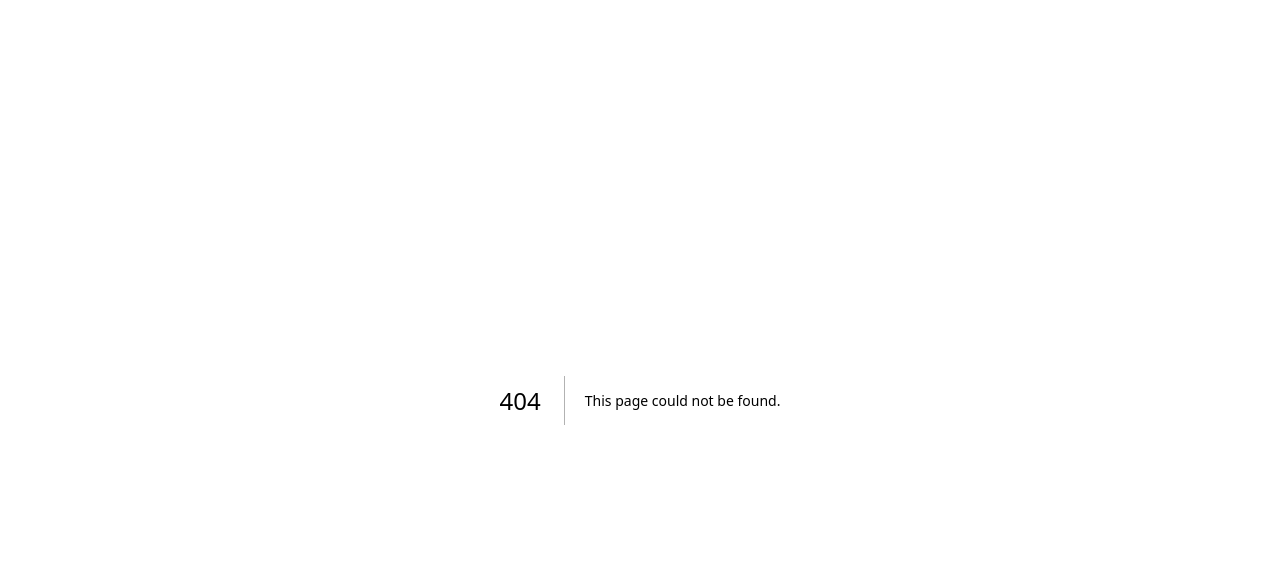
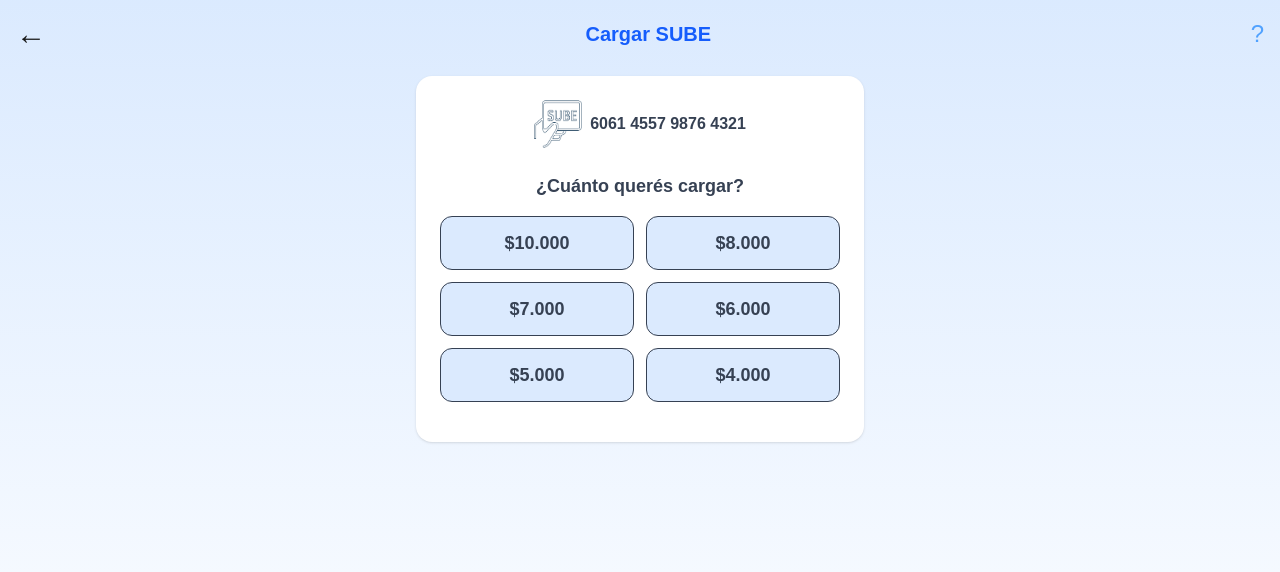
Before and after one commit to ramollino912/wallet-frontend, a Next.js app: page /cargar-sube in a window 1280 px wide. Before the commit this address had no page. Shown: the top 572 px of the page. Built offline with nearby package versions, Linux system fonts and the light colour scheme.

Commit message:
cargar sube

```diff
--- /dev/null
+++ b/pages/cargar-sube.js
@@ -0,0 +1,96 @@
+import { useState } from 'react';
+import { useRouter } from 'next/router';
+
+export default function CargarSube() {
+  const router = useRouter();
+  const [monto, setMonto] = useState('');
+  const [mensaje, setMensaje] = useState('');
+  const [error, setError] = useState('');
+  const [procesando, setProcesando] = useState(false);
+
+  const montos = [10000, 8000, 7000, 6000, 5000, 4000];
+
+  const handlePagar = async () => {
+    setError('');
+    setMensaje('');
+    setProcesando(true);
+
+    try {
+      const token = localStorage.getItem('token') || '1234';
+
+      const res = await fetch('https://wallet-simulator.onrender.com/api/recharge', {
+        method: 'POST',
+        headers: {
+          'Content-Type': 'application/json',
+          Authorization: `Bearer ${token}`,
+        },
+        body: JSON.stringify({ amount: parseFloat(monto) }),
+      });
+
+      const data = await res.json();
+      if (res.ok) {
+        setMensaje(`✅ Cargaste $${Number(monto).toLocaleString('es-AR')} a tu SUBE`);
+        setMonto('');
+      } else {
+        setError(data.error || 'Error al cargar SUBE');
+      }
+    } catch (err) {
+      console.error(err);
+      setError('Error al conectar con el servidor');
+    }
+
+    setProcesando(false);
+  };
+
+  return (
+    <main className="min-h-screen bg-gradient-to-b from-blue-100 to-white flex flex-col items-center p-4">
+      <header className="w-full flex justify-between items-center mb-6">
+        <button onClick={() => router.push('/')} className="text-3xl">←</button>
+        <h1 className="text-xl font-bold text-blue-600">Cargar SUBE</h1>
+        <button className="text-blue-400 text-2xl">?</button>
+      </header>
+
+      <div className="bg-white rounded-2xl shadow p-6 w-full max-w-md">
+        <div className="flex items-center justify-center mb-6">
+          <img src="/sube.png" alt="SUBE" className="w-12 h-12 mr-2" />
+          <span className="text-gray-700 font-semibold">6061 4557 9876 4321</span>
+        </div>
+
+        <h2 className="text-center font-bold text-lg text-gray-700 mb-4">
+          ¿Cuánto querés cargar?
+        </h2>
+
+        <div className="grid grid-cols-2 gap-3 mb-4">
+          {montos.map((m) => (
+            <button
+              key={m}
+              onClick={() => setMonto(m)}
+              className={`p-3 rounded-xl text-lg font-semibold border ${
+                monto === m
+                  ? 'bg-blue-500 text-white border-blue-600'
+                  : 'bg-blue-100 text-gray-700 hover:bg-blue-200'
+              }`}
+            >
+              ${m.toLocaleString('es-AR')}
+            </button>
+          ))}
+        </div>
+
+        {monto && (
+          <button
+            onClick={handlePagar}
+            disabled={procesando}
+            className={`w-full py-3 rounded-xl font-bold text-white transition ${
+              procesando ? 'bg-blue-300' : 'bg-blue-600 hover:bg-blue-700'
+            }`}
+          >
+            {procesando ? 'Procesando...' : 'Pagar'}
+          </button>
+        )}
+
+        {mensaje && <p className="text-green-600 text-center mt-4">{mensaje}</p>}
+        {error && <p className="text-red-600 text-center mt-4">{error}</p>}
+      </div>
+    </main>
+  );
+}
--- a/pages/index.js
+++ b/pages/index.js
@@ -19,20 +19,22 @@
       .catch(() => setError('No se pudo cargar saldo'));
   }, []);
 
+  // 🔹 Botones principales (acciones rápidas)
   const actions = [
     { label: 'Transferir', icon: '/icons/transferir.png', action: () => router.push('/transfer') },
     { label: 'Ingresar', icon: '/icons/ingresar.png' },
-    { label: 'Cargar SUBE', icon: '/icons/sube.png', badge: 'SUBE' },
+    { label: 'Cargar SUBE', icon: '/icons/sube.png', badge: 'SUBE', action: () => router.push('/cargar-sube') },
     { label: 'Movimientos', icon: '/icons/movimientos.png' },
     { label: 'Pagar impuestos', icon: '/icons/impuestos.png' },
     { label: 'Recargar datos', icon: '/icons/recarga.png' },
   ];
 
+  // 🔹 Ítems del menú lateral
   const menu = [
-    { label: 'Inicio', icon: '/icons/home.png' },
+    { label: 'Inicio', icon: '/icons/home.png', action: () => router.push('/') },
     { label: 'Transferir', icon: '/icons/transferir.png', action: () => router.push('/transfer') },
     { label: 'Ingresar', icon: '/icons/ingresar.png' },
-    { label: 'Cargar SUBE', icon: '/icons/sube.png' },
+    { label: 'Cargar SUBE', icon: '/icons/sube.png', action: () => router.push('/cargar-sube') },
     { label: 'Notificaciones', icon: '/icons/notificaciones.png' },
     { label: 'Perfil', icon: '/icons/perfil.png' },
   ];
@@ -57,12 +59,15 @@
 
       {/* Mobile menu overlay */}
       {mobileOpen && (
-        <div className="fixed inset-0 bg-black bg-opacity-50 z-40 lg:hidden" onClick={() => setMobileOpen(false)} />
+        <div
+          className="fixed inset-0 bg-black bg-opacity-50 z-40 lg:hidden"
+          onClick={() => setMobileOpen(false)}
+        />
       )}
 
       {/* Main content */}
       <div className="flex-1 flex flex-col">
-        {/* Top bar for mobile */}
+        {/* Top bar (solo en mobile) */}
         <header className="bg-white p-4 lg:hidden flex items-center justify-between shadow">
           <button onClick={() => setMobileOpen(true)}>☰</button>
           <div className="flex space-x-3">
@@ -73,6 +78,8 @@
 
         <main className="flex-1 p-6 overflow-auto">
           <h1 className="text-2xl font-bold mb-4">Dinero disponible</h1>
+
+          {/* Card de saldo */}
           <div className="bg-white p-6 rounded-lg shadow mb-8 flex justify-between items-center">
             <p className="text-4xl font-bold">
               {saldo !== null
@@ -84,7 +91,7 @@
             <img src="/icons/movimientos.png" alt="Grafico" className="w-10 h-10 opacity-40" />
           </div>
 
-          {/* Quick actions */}
+          {/* Acciones rápidas */}
           <div className="grid grid-cols-2 sm:grid-cols-3 md:grid-cols-4 gap-4">
             {actions.map((act, i) => (
               <button
```
Also changed, not shown: public/sube.png (added).
